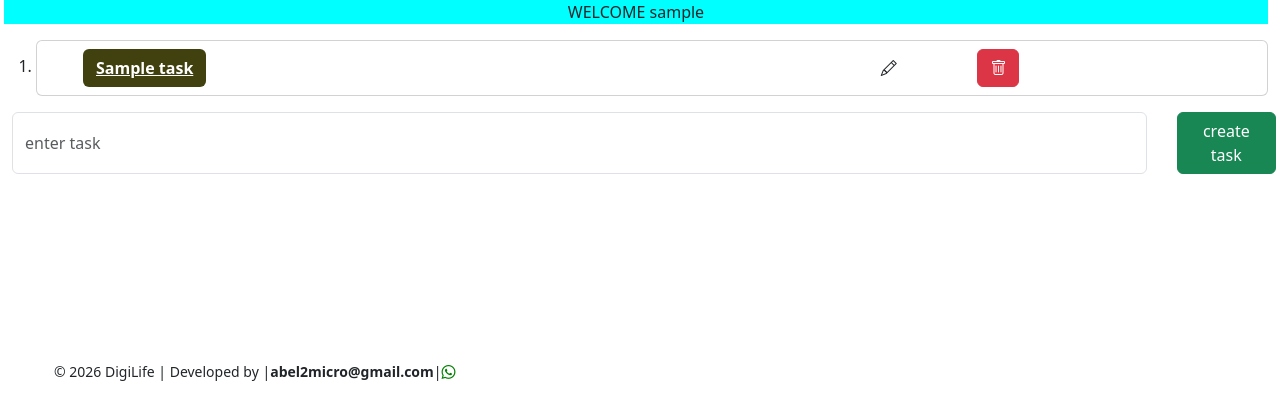
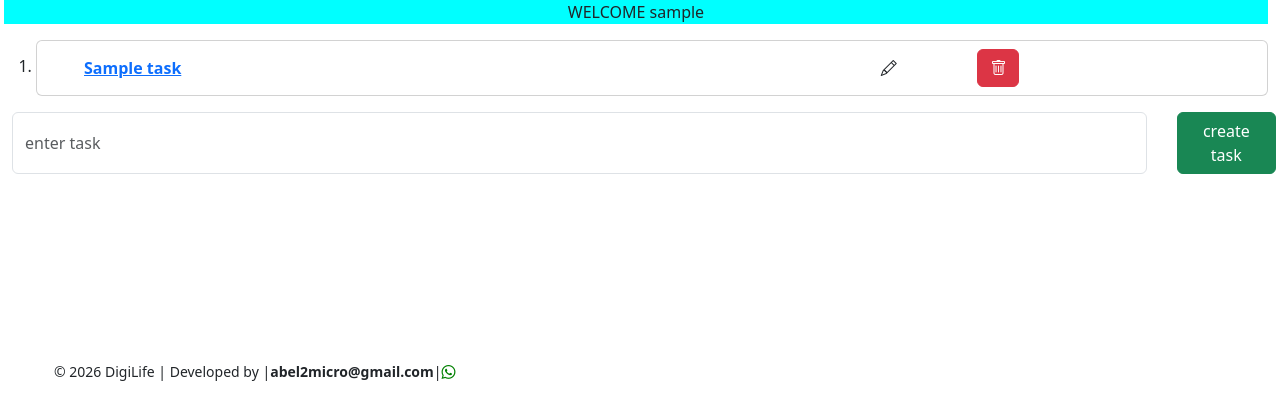
Before and after one commit to curious-abel/DigiLife, a Flask app: page / in a window 1280 px wide. Shown: the part 60-480 px from the top of the page. Run offline with Flask 3, Linux system fonts and the light colour scheme; a user stored in the database is signed in; tables that the repository leaves empty hold one stand-in row (values such as "Sample post").

Commit message:
remove color

```diff
--- a/templates/home.html
+++ b/templates/home.html
@@ -10,8 +10,8 @@
                 <div class="card-body py-2">
                     <div class="row">
                         <div class="col-8">
-                            <button style="background-color: rgb(65, 65, 15);" class="btn ">
-                                <a style="color: white; font-weight: bold;" href="{{url_for('note', task_id=i.id)}}">{{i.task_name}}</a>
+                            <button class="btn px-0">
+                                <a style="font-weight: bold;" href="{{url_for('note', task_id=i.id)}}">{{i.task_name}}</a>
                             </button>
                         </div>
                         <div class="col-1">
```
